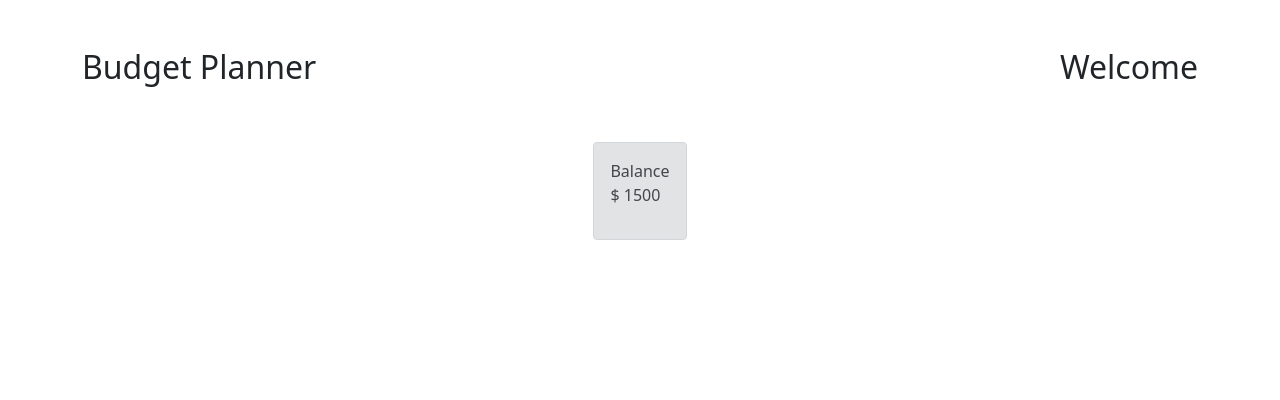
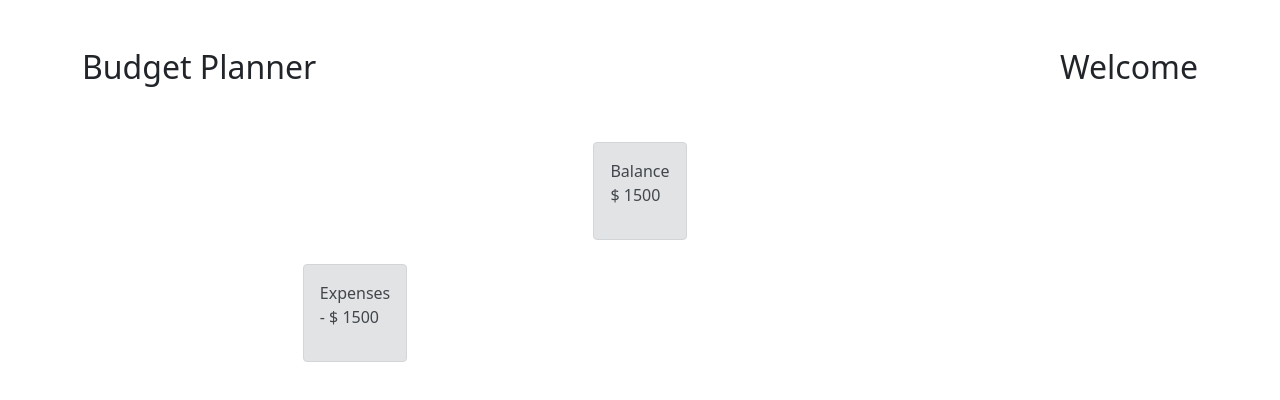
Before and after one commit to nikki-shahh/budget-planner, a React (Create React App) app: page / in a window 1280 px wide. Shown: the top 400 px of the page. Built offline with nearby package versions, Linux system fonts and the light colour scheme.

Commit message:
adds expenses- hard coded

```diff
--- a/src/App.js
+++ b/src/App.js
@@ -1,5 +1,6 @@
 import React from 'react';
 import Balance from './components/balance-view';
+import Expenses from './components/expense-view/expenses-total';
 import 'bootstrap/dist/css/bootstrap.min.css';
 import './App.css';
 
@@ -18,7 +19,7 @@ function App() {
         </div>
         <div className="row mt-2">
           <div className="col-sm d-flex justify-content-center">
-
+            <Expenses />
           </div>
           <div className="col-sm d-flex justify-content-center">
 
--- a/src/components/expense-view/expenses-total.js
+++ b/src/components/expense-view/expenses-total.js
@@ -0,0 +1,11 @@
+import React from 'react';
+
+function Expenses() {
+    return (
+        <div className="alert alert-secondary">
+            <span>Expenses <p>- $ 1500</p></span>
+        </div>
+    );
+}
+
+export default Expenses;
```
